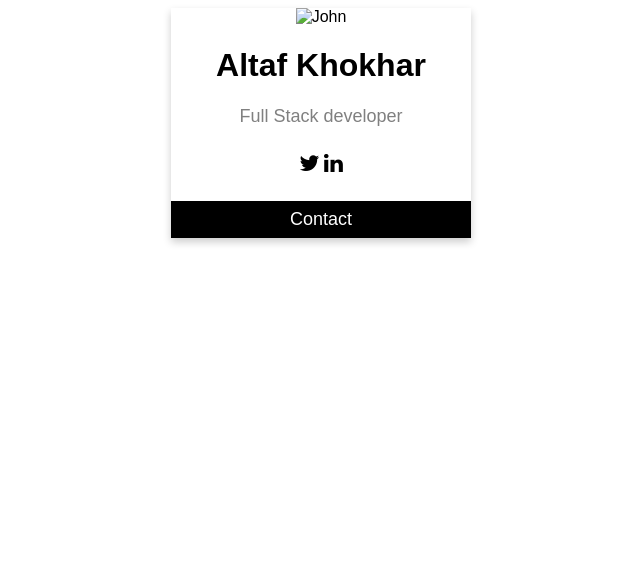
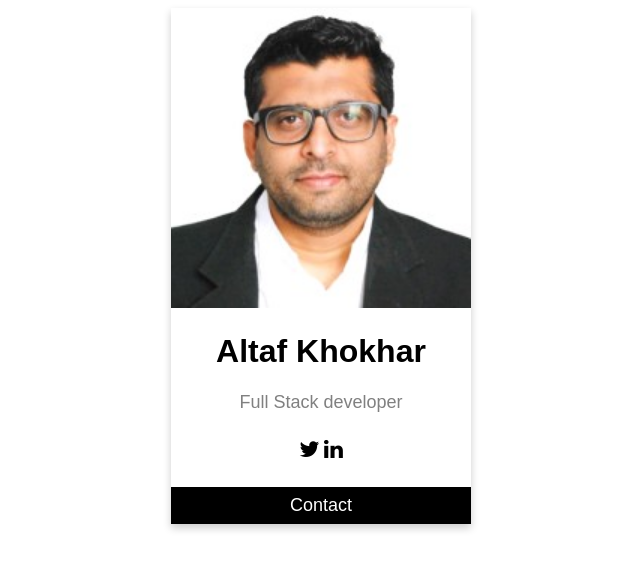
Before and after one commit to altafkhokhar/altafkhokhar.github.io, a plain HTML site: page index.html in a window 1280 px wide. Shown: the whole page, without its empty margins (319-959 px from the left). Drawn offline with Linux system fonts and the light colour scheme.

Commit message:
Added Profile image

```diff
--- a/index.html
+++ b/index.html
@@ -44,7 +44,7 @@ button:hover, a:hover {
 
 
 <div class="card">
-  <img src="" alt="John" style="width:100%">
+  <img src="Profile.jpg" alt="John" style="width:100%">
   <h1>Altaf Khokhar</h1>
   <p class="title">Full Stack developer</p>
 
```
